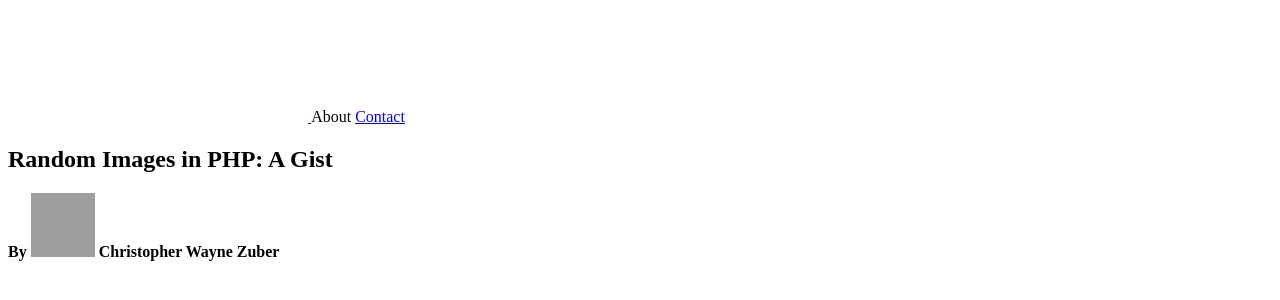
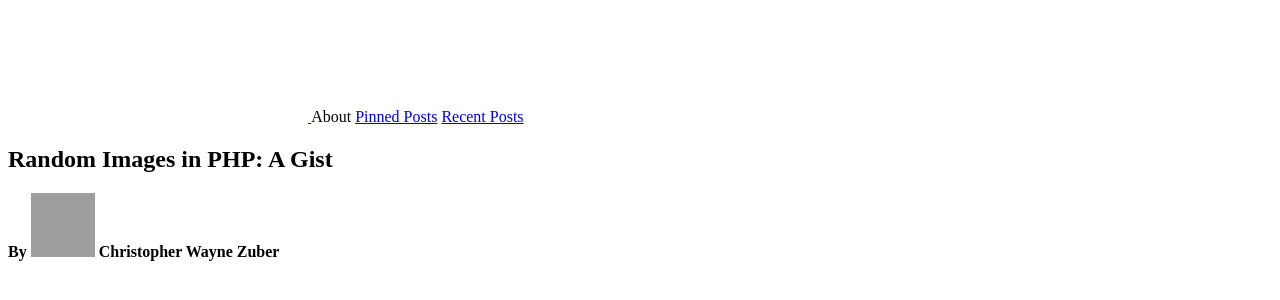
Before and after one commit to shgysk8zer0/shgysk8zer0.github.io, a Jekyll site: the page built from _posts/2017-10-16-random-images-in-php.md, in a window 1280 px wide and 900 px high, scrolled down 439 px. Shown: the part 152-452 px from the top of the window. Built offline with Jekyll 4.4.1, drawn with Linux system fonts in a browser that asks for light colours; grey boxes are pictures that could not be loaded.

Commit message:
Update <nav> links
- Home/top icon varies setting anchor based on layout
- Add links for recent & pinned posts

```diff
--- a/_includes/nav.html
+++ b/_includes/nav.html
@@ -1,10 +1,11 @@
 <nav class="sticky top shadow-dark color-alt flex row title-font center no-text-decoration z-3" role="navigation" itemtype="http://schema.org/SiteNavigationElement" itemscope="">
-	<a href="{{'/#top' | absolute_url }}">
+	<a href="{% if page.layout == 'home' %}{{'/#top' | absolute_url }}{% else %}{{'/' | absolute_url}}{% endif %}">
 		<svg class="current-color icon">
 			<use xlink:href="{{ '/img/icons.svg#favicon' | absolute_url }}" />
 		</svg>
 	</a>
 	<span data-show-modal="#about-dialog" class="cursor-pointer">About</span>
 	{% if page.layout == 'home' %}<a href="#portfolio">Portfolio</a>{% endif %}
-	<a href="#contact">Contact</a>
+	<a href="#pinned-posts">Pinned Posts</a>
+	<a href="#recent-posts">Recent Posts</a>
 </nav>
```
